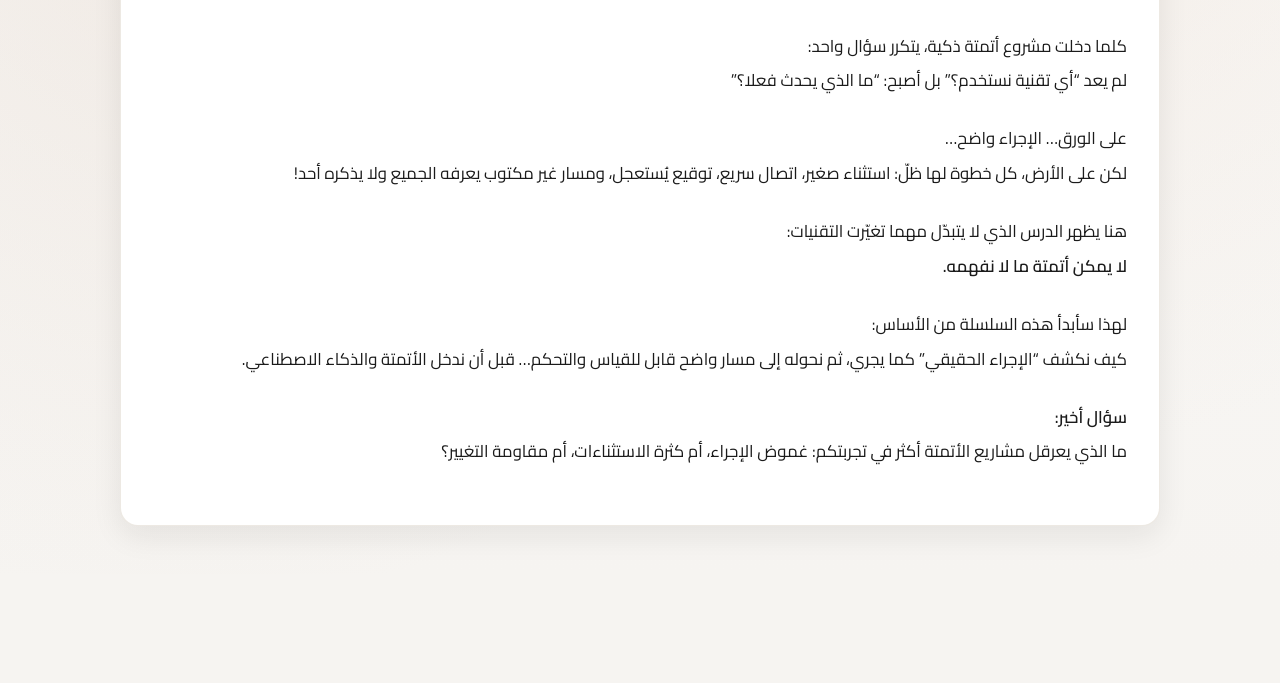
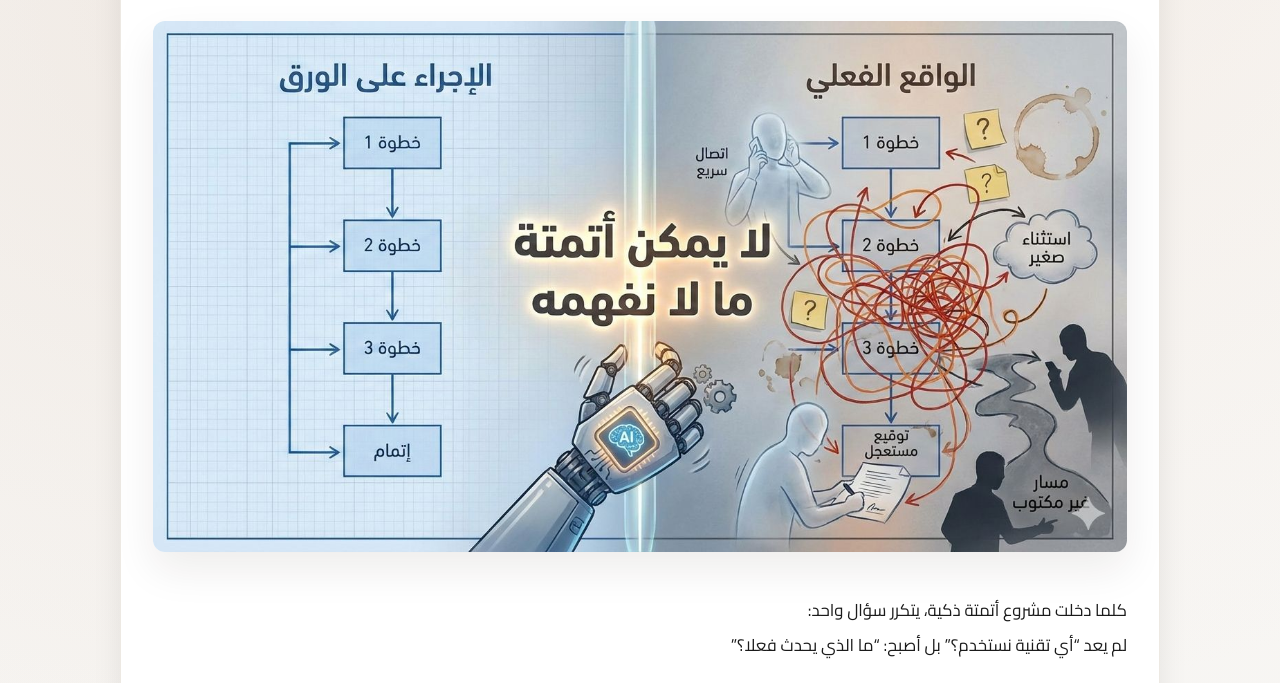
Before and after one commit to rashed963/rashed_sabra, an Astro site: page /blog/2026-01-25-intelligent-automation-where-to-start in a window 1280 px wide. Shown: the part 266-949 px from the top of the page. Before the commit the page ends 840 px from the top, so only its background shows below. Built offline with nearby package versions, Linux system fonts and the light colour scheme; Astro itself is replaced by a stand-in of ours.

Commit message:
Render hero image on blog posts

```diff
--- a/src/content/config.ts
+++ b/src/content/config.ts
@@ -2,7 +2,8 @@ import { defineCollection, z } from "astro:content";
 
 const blog = defineCollection({
   type: "content",
-  schema: z.object({
+  schema: ({ image }) =>
+    z.object({
       title: z.string(),
       description: z.string(),
       publishDate: z.coerce.date(),
@@ -10,7 +11,7 @@ const blog = defineCollection({
       series: z.string().optional(),
       part: z.number().int().positive().optional(),
       draft: z.boolean().default(false),
-    heroImage: z.string().optional(),
+      heroImage: image().optional(),
     }),
 });
 
--- a/src/pages/blog/[slug].astro
+++ b/src/pages/blog/[slug].astro
@@ -1,4 +1,5 @@
 ---
+import { Image } from "astro:assets";
 import { getCollection, render } from "astro:content";
 import Layout from "../../layouts/Layout.astro";
 
@@ -12,7 +13,7 @@ export async function getStaticPaths() {
 
 const { entry } = Astro.props;
 const { Content } = await render(entry);
-const { title, description, publishDate, series, part } = entry.data;
+const { title, description, publishDate, series, part, heroImage } = entry.data;
 ---
 
 <Layout>
@@ -33,8 +34,14 @@ const { title, description, publishDate, series, part } = entry.data;
             day: "numeric",
           })}
         </time>
-        {description && (
-          <p class="post-description">{description}</p>
+        {description && <p class="post-description">{description}</p>}
+        {heroImage && (
+          <Image
+            src={heroImage}
+            alt={title}
+            class="hero-image"
+            loading="eager"
+          />
         )}
       </header>
       <div class="prose">
--- a/src/styles/global.css
+++ b/src/styles/global.css
@@ -171,6 +171,13 @@ img {
   color: var(--color-text);
 }
 
+.hero-image {
+  margin-top: var(--space-3);
+  width: 100%;
+  border-radius: var(--radius-md);
+  box-shadow: var(--shadow-soft);
+}
+
 .button-link {
   display: inline-flex;
   align-items: center;
```
Lines whose indentation alone changed are shown as unchanged.
